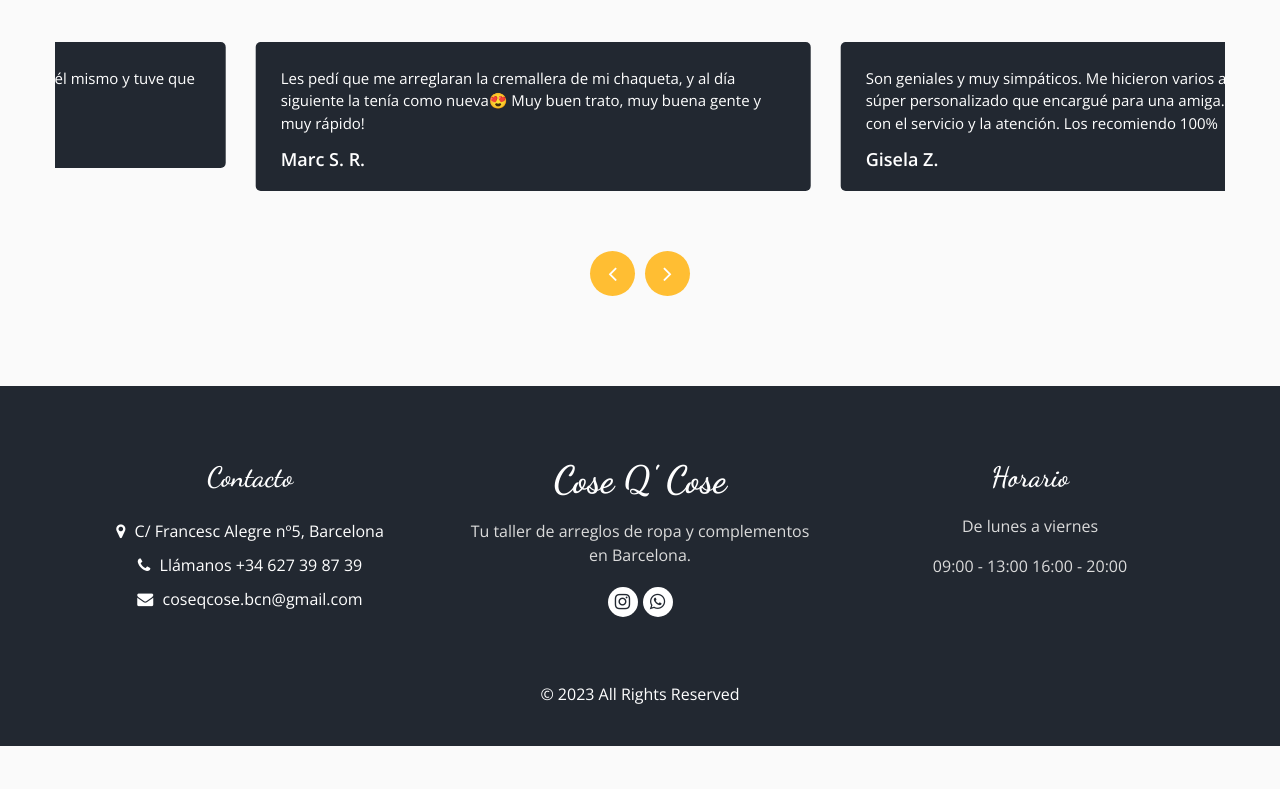
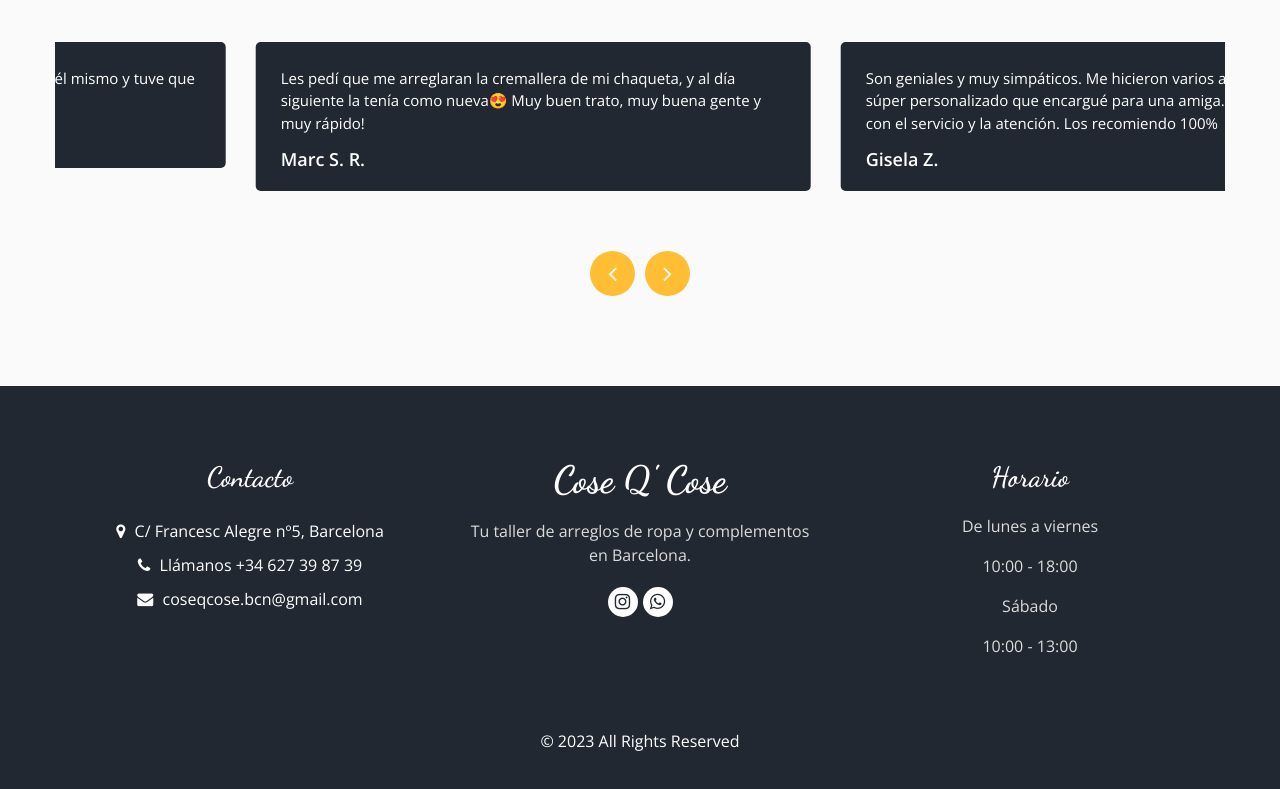
Before and after one commit to Bass2015/coseqcose, a plain HTML site: page index.html in a window 1280 px wide. Shown: the part 3326-4115 px from the top of the page. Before the commit the page ends 4072 px from the top, so only its background shows below. Drawn offline with nearby package versions, Linux system fonts and the light colour scheme; some packages are replaced by stand-ins of ours.

Commit message:
corregir horarios

```diff
--- a/index.html
+++ b/index.html
@@ -1073,8 +1073,13 @@
             De lunes a viernes
           </p>
           <p>
-            09:00 - 13:00
-            16:00 - 20:00
+            10:00 - 18:00
+          </p>
+          <p>
+            Sábado
+          </p>
+          <p>
+            10:00 - 13:00
           </p>
         </div>
       </div>
```
